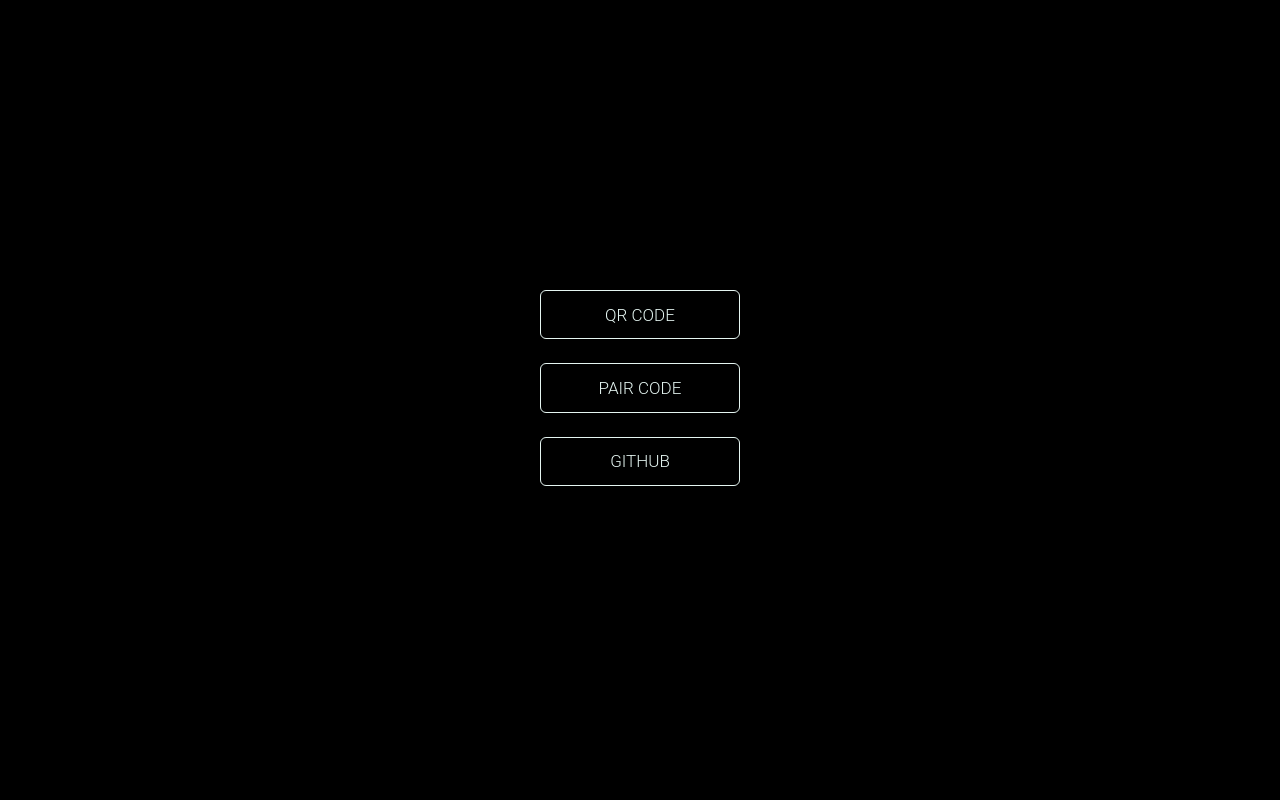
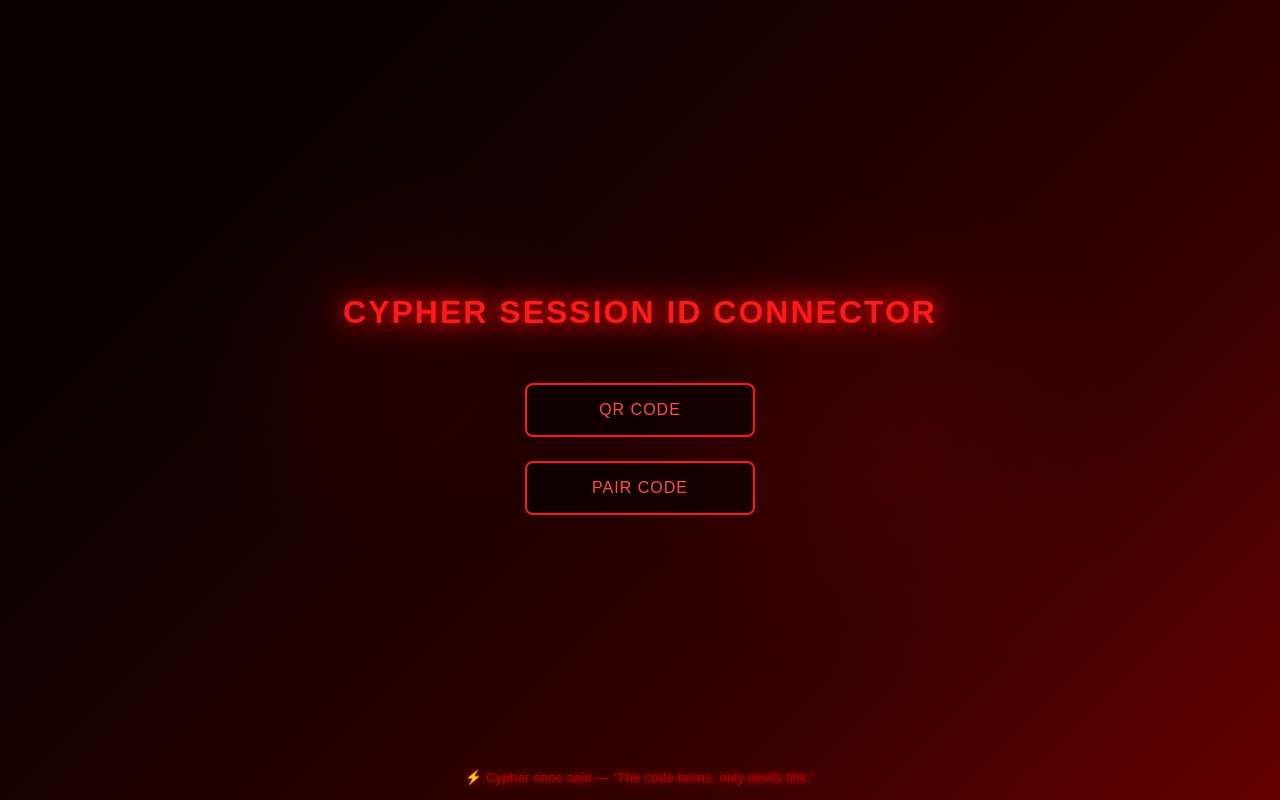
Before and after one commit to ogemdivictor1/Om-MD-QR, a website: page main.html in a window 1280 px wide. Drawn offline with Linux system fonts and the light colour scheme.

Commit message:
Update main.html

```diff
--- a/main.html
+++ b/main.html
@@ -2,84 +2,124 @@
 <html lang="en">
 <head>
   <meta charset="UTF-8">
-  <title>IMRAN MD QR</title>
+  <title>CYPHER SESSION ID CONNECTOR</title>
   <meta name="viewport" content="width=device-width, initial-scale=1.0">
   <style>
+    /* === Base Styling === */
     body {
+      margin: 0;
+      height: 100vh;
+      background: linear-gradient(135deg, #0a0000 20%, #1a0000 40%, #330000 70%, #660000 100%);
       display: flex;
       flex-direction: column;
       align-items: center;
       justify-content: center;
-      height: 100vh;
-      margin: 0;
-      background-color: black;
+      font-family: 'Poppins', sans-serif;
+      color: #ff1a1a;
+      text-align: center;
+      overflow: hidden;
+    }
+
+    h1 {
+      font-size: 2em;
+      letter-spacing: 2px;
+      text-transform: uppercase;
+      text-shadow: 0 0 20px #ff0000, 0 0 40px #ff3333;
+      animation: flicker 2.5s infinite;
+      margin-bottom: 40px;
+    }
+
+    @keyframes flicker {
+      0%, 19%, 21%, 23%, 25%, 54%, 56%, 100% {
+        opacity: 1;
+      }
+      20%, 24%, 55% {
+        opacity: 0.3;
+      }
     }
 
     .btn {
-      --color: #e5f5f1;
-      --color2: rgb(0, 0, 0);
-      width: 200px;
-      padding: 0.8em 1.75em;
-      background-color: transparent;
-      border-radius: 6px;
-      border: .3px solid var(--color);
-      transition: .5s;
+      width: 230px;
+      padding: 1em;
+      margin: 12px;
+      font-size: 1em;
+      text-transform: uppercase;
+      border: 2px solid #ff1a1a;
+      border-radius: 8px;
+      background: rgba(0, 0, 0, 0.5);
+      color: #ff4d4d;
+      cursor: pointer;
+      transition: all 0.4s ease;
       position: relative;
       overflow: hidden;
-      cursor: pointer;
-      z-index: 1;
-      font-weight: 300;
-      font-size: 17px;
-      font-family: 'Roboto', 'Segoe UI', sans-serif;
-      text-transform: uppercase;
-      color: var(--color);
-      margin-bottom: 24px;
-    }
-
-    .btn::after, .btn::before {
-      content: '';
-      display: block;
-      height: 100%;
-      width: 100%;
-      transform: skew(90deg) translate(-50%, -50%);
-      position: absolute;
-      inset: 50%;
-      left: 25%;
-      z-index: -1;
-      transition: .5s ease-out;
-      background-color: var(--color);
+      letter-spacing: 1px;
     }
 
     .btn::before {
-      top: -50%;
-      left: -25%;
-      transform: skew(90deg) rotate(180deg) translate(-50%, -50%);
+      content: "";
+      position: absolute;
+      top: 0;
+      left: -100%;
+      width: 100%;
+      height: 100%;
+      background: linear-gradient(120deg, transparent, rgba(255, 0, 0, 0.6), transparent);
+      transition: all 0.5s ease;
     }
 
     .btn:hover::before {
-      transform: skew(45deg) rotate(180deg) translate(-50%, -50%);
-    }
-
-    .btn:hover::after {
-      transform: skew(45deg) translate(-50%, -50%);
+      left: 100%;
     }
 
     .btn:hover {
-      color: var(--color2);
+      color: white;
+      box-shadow: 0 0 20px #ff0000, 0 0 40px #ff1a1a;
+      transform: scale(1.07);
     }
 
-    .btn:active {
-      filter: brightness(.7);
-      transform: scale(.98);
+    footer {
+      position: absolute;
+      bottom: 15px;
+      font-size: 0.85em;
+      color: #b30000;
+      text-shadow: 0 0 8px #ff0000;
+    }
+
+    /* Floating red aura animation */
+    .aura {
+      position: absolute;
+      width: 400px;
+      height: 400px;
+      background: radial-gradient(circle, rgba(255,0,0,0.15) 0%, transparent 70%);
+      animation: pulse 6s infinite ease-in-out;
+      border-radius: 50%;
+      z-index: -1;
+      filter: blur(40px);
+    }
+
+    .aura:nth-child(1) {
+      top: 20%;
+      left: 15%;
+      animation-delay: 0s;
+    }
+
+    .aura:nth-child(2) {
+      bottom: 20%;
+      right: 15%;
+      animation-delay: 3s;
+    }
+
+    @keyframes pulse {
+      0%, 100% { transform: scale(1); opacity: 0.4; }
+      50% { transform: scale(1.3); opacity: 0.8; }
     }
   </style>
 </head>
 <body>
+  <div class="aura"></div>
+  <div class="aura"></div>
 
-  <button onclick="window.open(`/qr`)" class="btn">qr code</button>
-  <button onclick="window.open(`/pair`)" class="btn">pair code</button>
-  <button onclick="window.open(`https://github.com/MR-IMRAN-60/IMRAN-MD`)" class="btn">github</button>
+  <h1>CYPHER SESSION ID CONNECTOR</h1>
+  <button onclick="window.open('/qr')" class="btn">QR CODE</button>
+  <button onclick="window.open('/pair')" class="btn">PAIR CODE</button>
 
-
-</body>
-</html>
+  <footer>⚡ Cypher once said — “The code burns, only devils link.”</footer>
```
